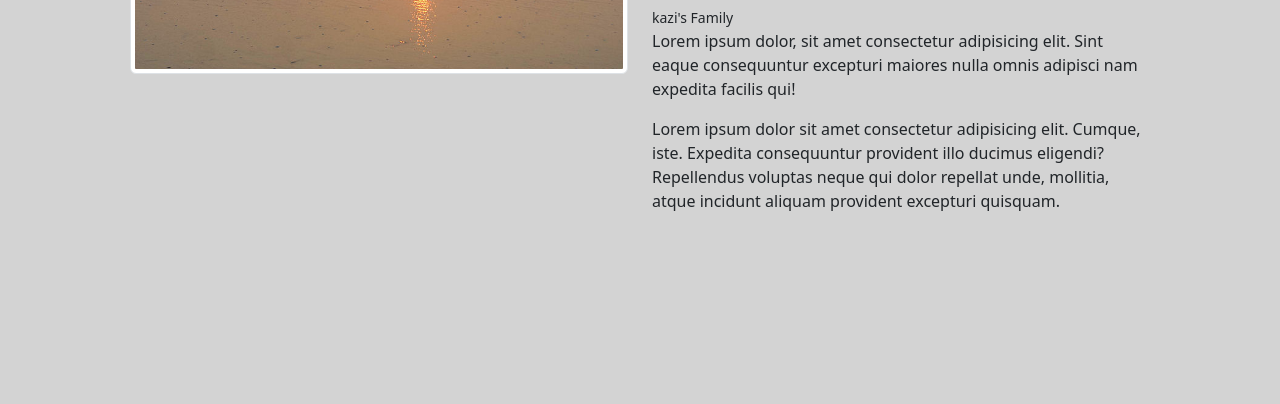
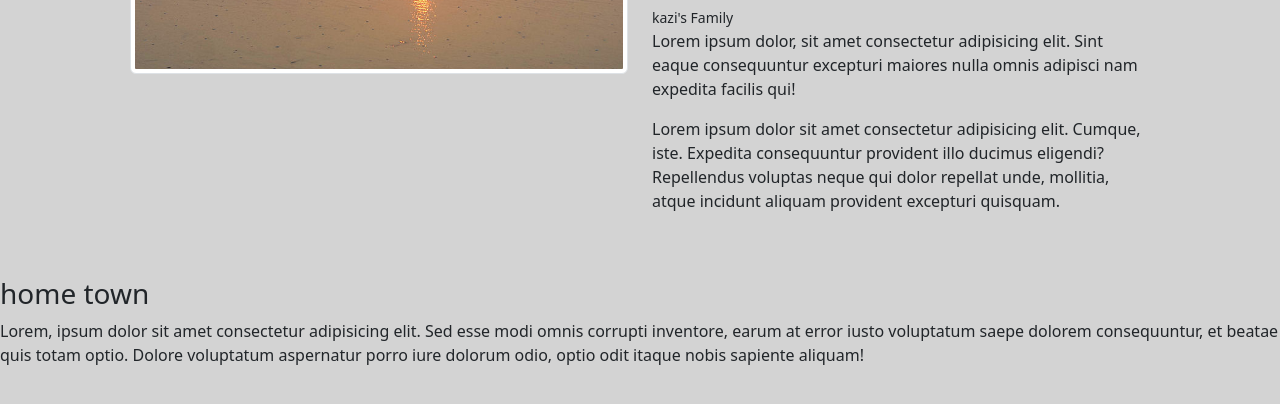
Before and after one commit to imdedar/module_2_P-6, a plain HTML site: page index.html in a window 1280 px wide. Shown: the part 350-754 px from the top of the page. Drawn offline with nearby package versions, Linux system fonts and the light colour scheme.

Commit message:
new div add

```diff
--- a/index.html
+++ b/index.html
@@ -35,7 +35,10 @@
         </div>
 
     </div>
-
+   <div class="new-div">
+    <h3>home town</h3>
+    <p>Lorem, ipsum dolor sit amet consectetur adipisicing elit. Sed esse modi omnis corrupti inventore, earum at error iusto voluptatum saepe dolorem consequuntur, et beatae quis totam optio. Dolore voluptatum aspernatur porro iure dolorum odio, optio odit itaque nobis sapiente aliquam!</p>
+   </div>
 
 </body>
 </html>
```
